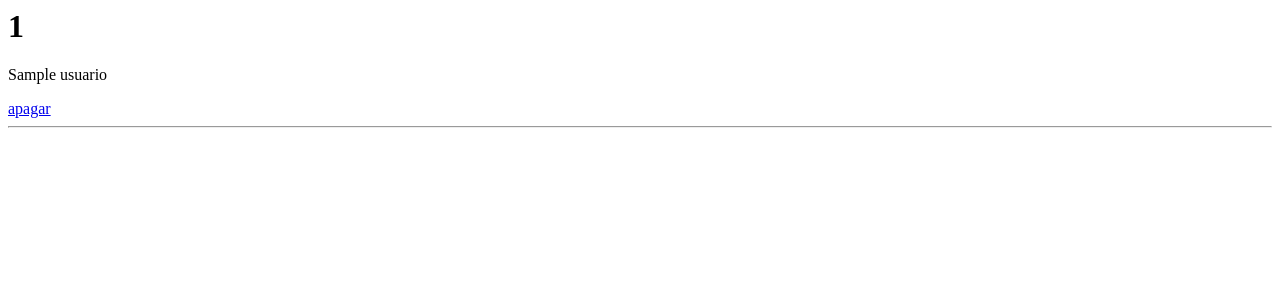
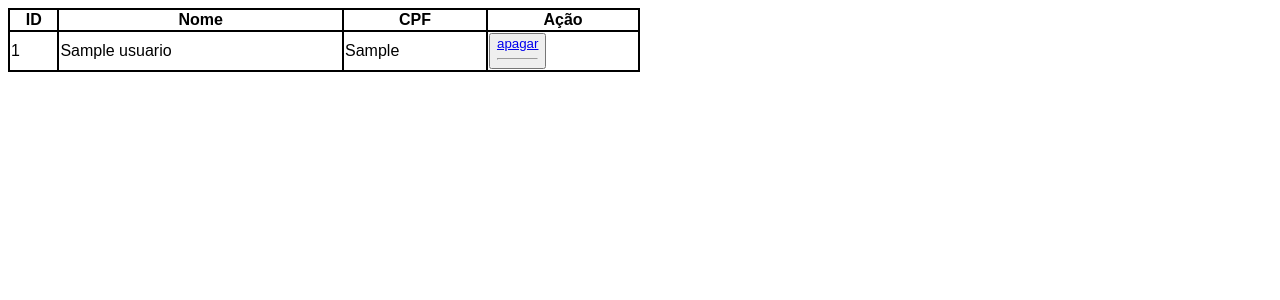
Before and after one commit to Charles417/pezinho-no-ceu, a PHP site: page /cadastros/cadastro-usuario/read.php in a window 1280 px wide. Shown: the top 300 px of the page. Run offline with PHP 8.4, Linux system fonts and the light colour scheme; tables that the repository leaves empty or names only in its code hold one stand-in row (values such as "Sample post"); data that the repository does not hold is empty.

Commit message:
delete e read de usuarios

```diff
--- a/cadastros/cadastro-usuario/delete.php
+++ b/cadastros/cadastro-usuario/delete.php
@@ -1,3 +1,5 @@
+<link rel="stylesheet" href="../css/geral.css">
+
 <?php
 
 	require('../conn.php');
@@ -8,7 +10,7 @@
 
 	if ($conn->query($sql) == true)
 	{
-		echo "Dado excluido com sucesso";
+		header('Location: read.php');
 	}
 	else
 	{
--- a/cadastros/cadastro-usuario/read.php
+++ b/cadastros/cadastro-usuario/read.php
@@ -1,3 +1,5 @@
+<link rel="stylesheet" href="../css/geral.css">
+
 <?php
 
 	require('../conn.php');
@@ -7,17 +9,32 @@
 	$resultado = $conn->query($sql);
 
 	if ($resultado->num_rows > 0)
-	{
-		while ($row = $resultado->fetch_assoc())
+	{	?>
+		<table class="tabela" style="width:50%">
+			<thead>
+			<tr>
+			<th>ID</th>
+			<th>Nome</th>
+			<th>CPF</th>
+			<th>Ação</th>
+			</tr>
+			</thead>
+		<?php
+			while ($row = $resultado->fetch_assoc())
+			{?>
+				<tr>
+				<td><?= $row['id_usuario'];?></td>
+				<td><?= $row['nome'];?></td>
+				<td><?= $row['cpf'];?></td>
+				<td><button><?= "<a href='delete.php?id=" .$row['id_usuario'] . "'>apagar</a><hr>";?></button></td>
+				</tr>
+	<?php
+
+			}
+		}
+		else
 		{
-			echo "<h1>" . $row['id_usuario'] . "</h1>";
-			echo "<p>" . $row['nome'] . "</p>";
-			echo "<a href='delete.php?id=" .$row['id_usuário'] . "'>apagar</a><hr>";
+			echo "Nenhum resultado!";
 		}
-	}
-	else
-	{
-		echo "Nenhum resultado!";
-	}
-
 ?>
+</table>
--- a/cadastros/css/geral.css
+++ b/cadastros/css/geral.css
@@ -33,3 +33,17 @@ nav div {
 .busca label {
   display: inline-block;
 }
+
+table {
+    border-collapse: collapse;
+}
+
+table, th, td {
+    border: 2px solid black;
+}
+
+.btn {
+    border: 2px solid white;
+    background-color: black;
+    color: white;
+}
```
